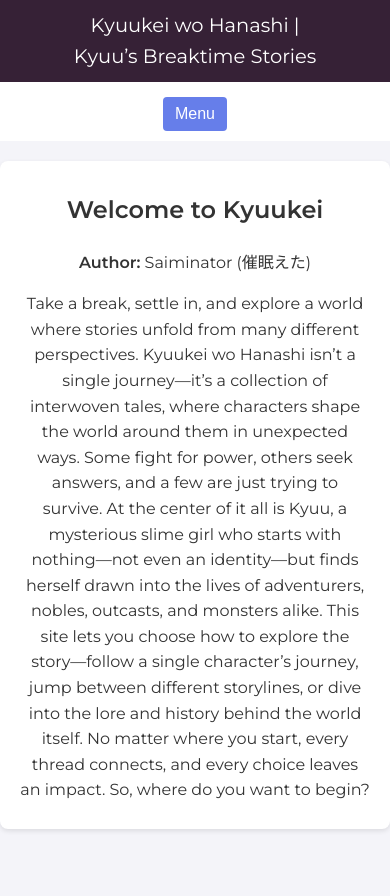
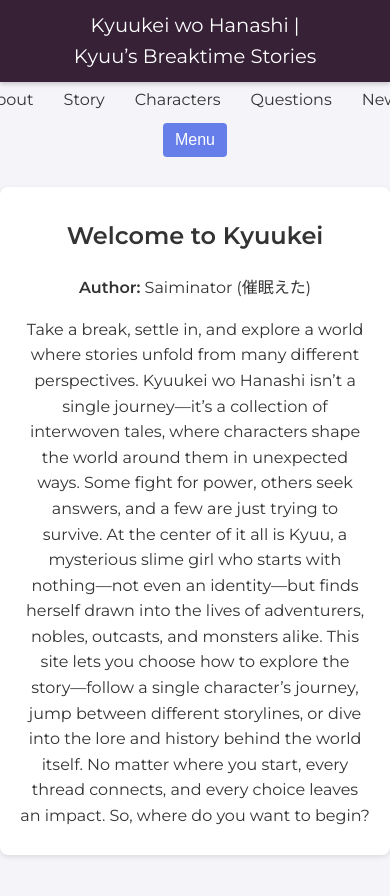
Before and after one commit to Saiminator/Kyuukei, a Jekyll site: the page built from index.html, in a window 390 px wide and 900 px high. Shown: the top 896 px of the window. Built offline with Jekyll 4.4.1, drawn with Linux system fonts in a browser that asks for light colours.

Commit message:
Update style.css

```diff
--- a/css/style.css
+++ b/css/style.css
@@ -96,9 +96,9 @@
 @media (min-width: 1024px) {
   header {
     height: 60px;
-    padding: 0; /* Remove extra padding on desktop */
+    padding: 0;           /* Remove extra padding on desktop */
     display: flex;
-    align-items: center; /* Vertically center header content */
+    align-items: center;  /* Vertically center header content */
     justify-content: center;
   }
 }
@@ -133,53 +133,40 @@
   }
 }
 
-/* --- NEW STICKY NAVIGATION RULES --- */
-
-/* Make the desktop navigation sticky at the top of its scrollable container */
+/* Desktop Navigation */
 #nav-desktop {
-  position: sticky;
-  top: 0;
-  z-index: 100;
-  background: #fff; /* Ensure a solid background */
-  padding-top: 5px; /* Optional: slight padding for aesthetics */
+  /* Use flexbox to center menu buttons */
+  display: flex;
+  justify-content: center;
+  align-items: center;
+  margin-top: 5px;
 }
 
-/* Make the mobile navigation sticky as well */
-#nav-mobile {
-  position: sticky;
-  top: 0;
-  z-index: 100;
-  background: #fff;
-  padding-top: 5px;
-}
-
-/* ---------------------------------------------------
-   Existing Navigation Rules (remain unchanged)
------------------------------------------------------ */
-@media (max-width: 600px) {
-  #nav-desktop {
-    display: none;
-  }
-}
 #nav-desktop ul {
   list-style: none;
-  display: inline-flex;
+  display: flex;
   justify-content: center;
+  align-items: center;
   padding: 0;
   margin: 0;
 }
+
 #nav-desktop li {
   margin: 0 15px;
 }
+
 #nav-desktop a {
   font-weight: 500;
   color: #333;
   transition: color 0.3s ease;
+  text-decoration: none; /* Remove underline */
 }
+
 #nav-desktop a:hover {
   color: #667eea;
 }
 
+/* Mobile Navigation */
 #nav-mobile {
   display: none;
 }
@@ -216,6 +203,7 @@
     font-weight: 500;
     color: #333;
     transition: color 0.3s ease;
+    text-decoration: none; /* Remove underline */
   }
   #nav-mobile-menu a:hover {
     color: #667eea;
@@ -227,7 +215,7 @@
    (Wraps each page’s main content)
 ===================================================== */
 .scroll-container {
-  height: calc(100vh - 60px); /* Adjust this value if needed */
+  height: calc(100vh - 60px); /* Adjust if needed (e.g., calc(100vh - 70px)) */
   overflow-y: auto;
 }
 
```
